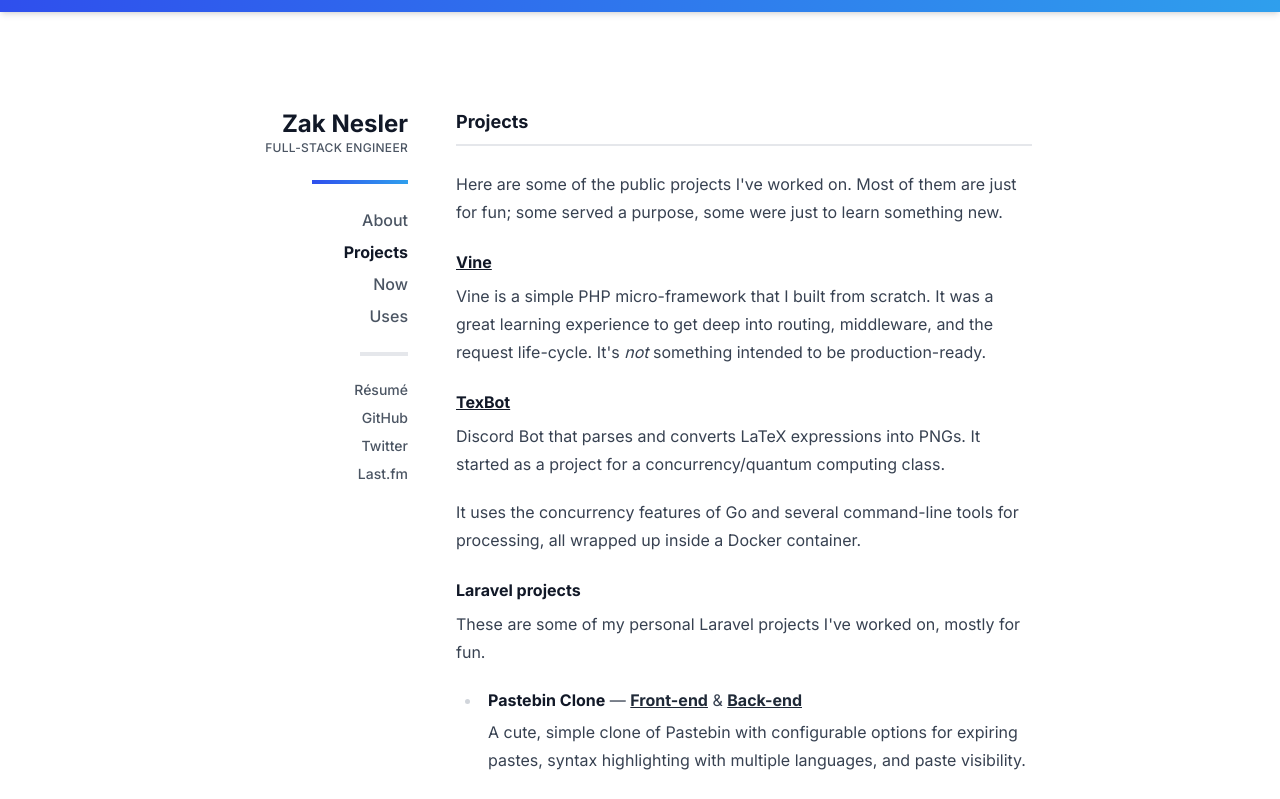
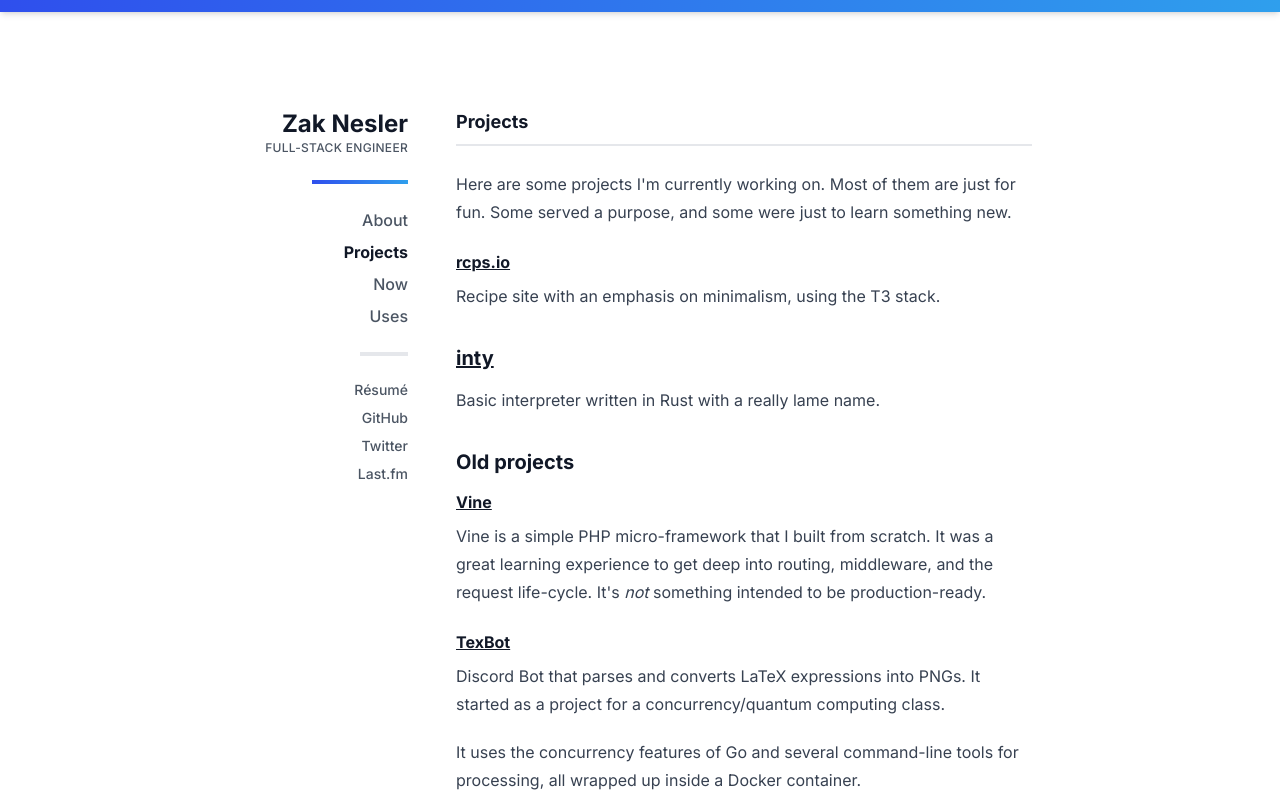
Before and after one commit to zaknesler/nesler.dev, a Next.js app: page /projects in a window 1280 px wide. Shown: the top 799 px of the page. Built offline with nearby package versions, Linux system fonts and the light colour scheme.

Commit message:
Update projects.mdx

```diff
--- a/src/pages/projects.mdx
+++ b/src/pages/projects.mdx
@@ -1,6 +1,16 @@
 import { Content } from '../components/layouts/content'
 
-Here are some of the public projects I've worked on. Most of them are just for fun; some served a purpose, some were just to learn something new.
+Here are some projects I'm currently working on. Most of them are just for fun. Some served a purpose, and some were just to learn something new.
+
+#### [rcps.io](https://github.com/zaknesler/rcps.io)
+
+Recipe site with an emphasis on minimalism, using the T3 stack.
+
+### [inty](https://github.com/zaknesler/rust-inty)
+
+Basic interpreter written in Rust with a really lame name.
+
+### Old projects
 
 #### [Vine](https://github.com/ketyl/vine)
 
@@ -14,7 +24,7 @@ It uses the concurrency features of Go and several command-line tools for proces
 
 #### Laravel projects
 
-These are some of my personal Laravel projects I've worked on, mostly for fun.
+Though I don't really want to touch PHP again, these are some fun projects I had worked on using Laravel.
 
 - **Pastebin Clone** — [Front-end](https://github.com/zaknesler/pastebin-client) & [Back-end](https://github.com/zaknesler/pastebin-api)
 
@@ -24,11 +34,11 @@ These are some of my personal Laravel projects I've worked on, mostly for fun.
 
   Shopping/e-commerce application, based on a [Codecourse series](https://codecourse.com/courses/build-an-e-commerce-platform), with added support for flexibly attaching a country & country division (state, province, etc.) to an address.
 
-- [Socialite Demo](https://github.com/zaknesler/socialite-demo)
+- [Socialite Demo](https://github.com/zaknesler/demo-laravel-socialite)
 
   Demo application of the laravel/socialite package, with ability to connect multiple authentication methods to a single user account.
 
-- [Stripe Demo](https://github.com/zaknesler/stripe-demo)
+- [Stripe Demo](https://github.com/zaknesler/demo-laravel-stripe)
 
   Basic application that utilizes the Stripe API for buying products, checking out, and interacting with Stripe's webhooks.
 
```
